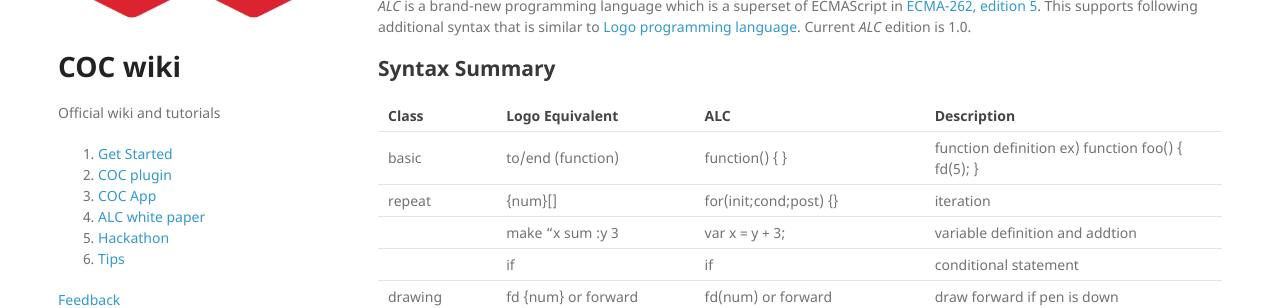
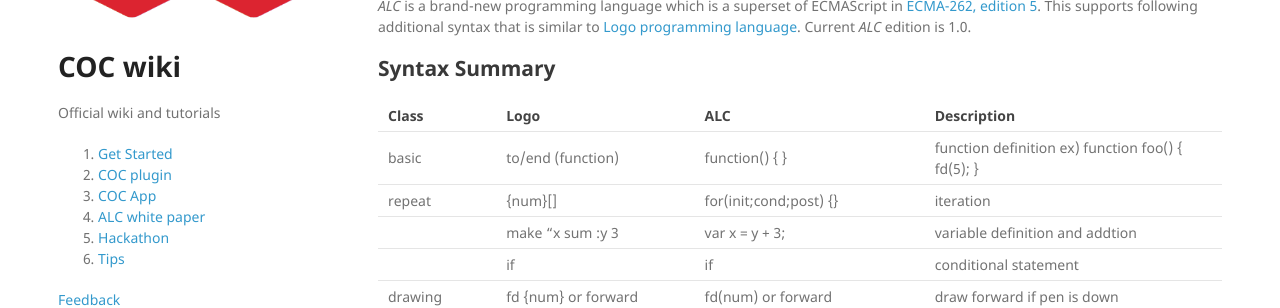
Before and after one commit to daisykim/daisykim.github.io, a Jekyll site: the page built from p/alc-1.0-white-paper.md, in a window 1280 px wide and 900 px high. Shown: the part 282-590 px from the top of the window. Built offline with Jekyll 4.4.1, drawn with Linux system fonts in a browser that asks for light colours; nearby versions of some CDN libraries; our own code applies the rules of GitHub Pages for plain Markdown files.

Commit message:
Update alc-1.0-white-paper.md

```diff
--- a/p/alc-1.0-white-paper.md
+++ b/p/alc-1.0-white-paper.md
@@ -8,7 +8,7 @@ _ALC_ is a brand-new programming language which is a superset of ECMAScript in [
 
 ## [](#header-2)Syntax Summary
 
-| Class   | Logo Equivalent  | ALC              | Description                      |
+| Class | Logo | ALC | Description |
 |:---|:---|:---|:---|
 | basic      | to/end (function)    | function() { }       | function definition ex) function foo() { fd(5); }|
 | repeat     | {num}[]              | for(init;cond;post) {}| iteration|
```
